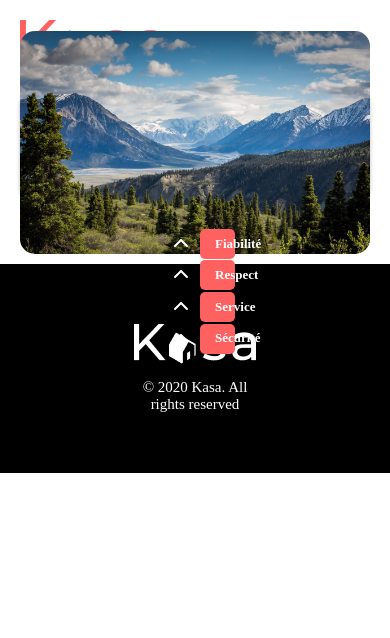
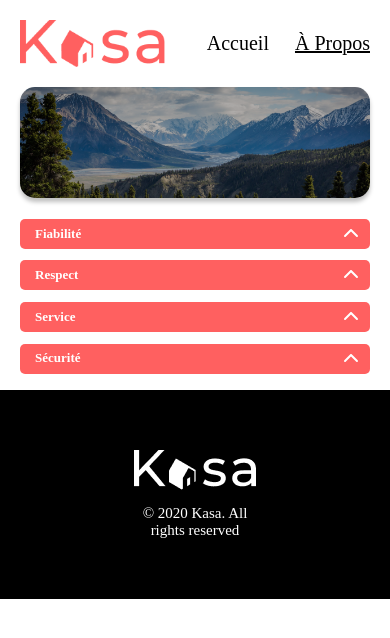
Before and after one commit to JJorisB/project-kasa, a React (Vite) app: page /about in a window 390 px wide. Shown: the top 638 px of the page. Built offline with nearby package versions, Linux system fonts and the light colour scheme.

Commit message:
Projet fini

```diff
--- a/src/components/Collapse.jsx
+++ b/src/components/Collapse.jsx
@@ -30,7 +30,7 @@ const Collapse = ({ title, content }) => {
       </div>
       <div className="text-collapse-container">
         <div className={isOpen ? "text-collapse" : ""}>
-          <p className="collapse-content">{isOpen && content}</p>
+          <div className="collapse-content">{isOpen && content}</div>
         </div>
       </div>
     </div>
--- a/src/pages/About.css
+++ b/src/pages/About.css
@@ -6,4 +6,35 @@
   width: 100%;
   height: 223px;
   object-fit: cover;
+  filter: brightness(70%);
 }
+.title-about-container {
+  width: 100%;
+  height: 223px;
+  border-radius: 15px;
+  justify-content: center;
+  align-items: center;
+  display: flex;
+  box-shadow: 0px 4px 4px 0px #00000040;
+  margin-bottom: 50px;
+}
+
+@media (max-width: 425px) {
+  .title-about-container {
+    height: 111px;
+    margin-bottom: 10px;
+  }
+  .img-about {
+    border-radius: 15px;
+    width: 100%;
+    height: 111px;
+    object-fit: cover;
+  }
+  .collapse-container {
+    margin: 0 20px 0 20px;
+    height: 100%;
+    display: flex;
+    gap: 10px;
+    flex-direction: column;
+  }
+}
--- a/src/pages/About.jsx
+++ b/src/pages/About.jsx
@@ -9,7 +9,7 @@ const About = () => {
     <div>
       <Header />
       <div className="content">
-        <div className="title-container">
+        <div className="title-about-container">
           <img
             src={"/Img-about.png"}
             alt="image en fond du la page 'à propos'"
@@ -20,7 +20,7 @@ const About = () => {
       <div className="collapse-container">
         <Collapse
           title="Fiabilité"
-          content="Les annonces postées sur Kasas garantissent une fiabilité totale.  Les photos sont conformes aux logements et toutes les informations sont régulièrement vérifiées par nos équipes."
+          content="Les annonces postées sur Kasa garantissent une fiabilité totale.  Les photos sont conformes aux logements et toutes les informations sont régulièrement vérifiées par nos équipes."
         />
         <Collapse
           title="Respect"
--- a/src/pages/Logement.css
+++ b/src/pages/Logement.css
@@ -128,6 +128,7 @@
     width: 100%;
     height: auto;
     flex-wrap: wrap;
+    margin-bottom: 10px;
   }
   .tags-and-rating {
     width: 100%;
@@ -135,13 +136,14 @@
     flex-direction: column;
     justify-content: space-between;
     row-gap: 15px;
+    margin-bottom: 10px;
   }
   .host-and-picture {
     position: absolute;
     width: 135.5px;
     height: 33px;
     right: 10px;
-    top: 23px;
+    top: 32px;
   }
   .host-picture {
     width: 32px;
```
